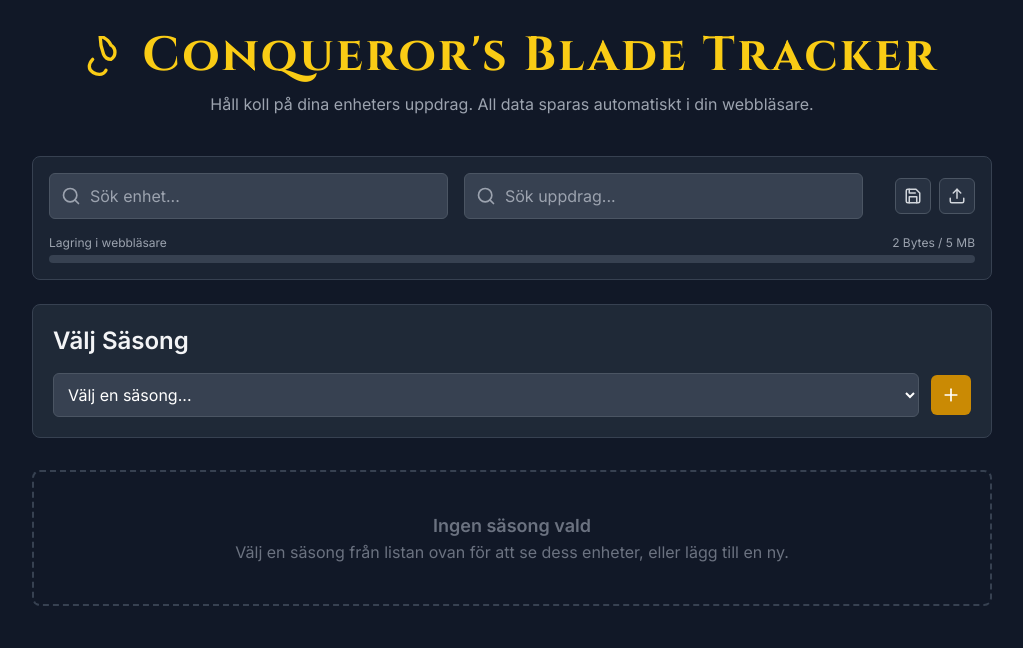
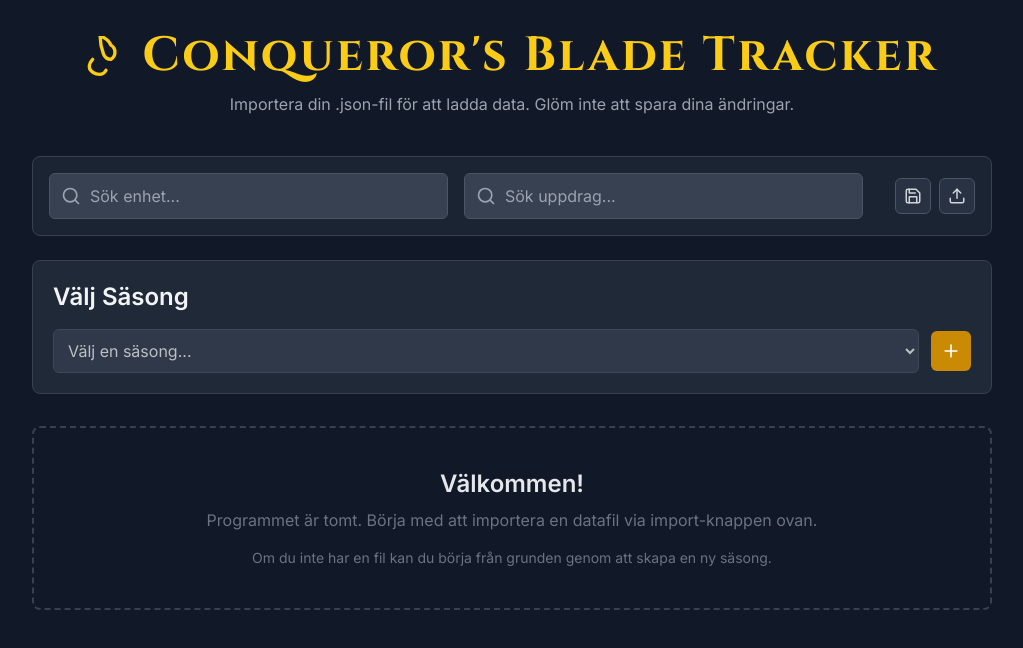
Before and after one commit to AnnFCakaSirMom/CB-Unit-quests, a React (Vite) app: page / in a window 1280 px wide. Shown: the top 648 px of the page, without its empty margins (128-1151 px from the left). Built offline with nearby package versions, Linux system fonts and the light colour scheme.

Commit message:
Tagit bort spara i localstorage

```diff
--- a/App.tsx
+++ b/App.tsx
@@ -1,15 +1,13 @@
-
 import React, { useState, useEffect, useMemo, useCallback } from 'react';
 import { Season, Unit, Quest } from './types';
-import { useLocalStorage } from './hooks/useLocalStorage';
 import { SaveIcon, UploadIcon, PlusIcon, EditIcon, DeleteIcon, SearchIcon, FlameIcon, CheckmarkIcon } from './components/Icons';
 
 // --- Main Application Component ---
 const App: React.FC = () => {
     // --- State Management ---
-    const [seasons, setSeasons] = useLocalStorage<Season[]>('cb_tracker_seasons', []);
-    const [activeSeasonId, setActiveSeasonId] = useLocalStorage<string | null>('cb_tracker_activeSeasonId', null);
-    const [activeUnitIds, setActiveUnitIds] = useLocalStorage<string[]>('cb_tracker_activeUnitIds', []);
+    const [seasons, setSeasons] = useState<Season[]>([]);
+    const [activeSeasonId, setActiveSeasonId] = useState<string | null>(null);
+    const [activeUnitIds, setActiveUnitIds] = useState<string[]>([]);
 
     const [unitSearchQuery, setUnitSearchQuery] = useState('');
     const [questSearchQuery, setQuestSearchQuery] = useState('');
@@ -189,7 +187,7 @@
                     <FlameIcon />
                     <h1 className="text-5xl font-cinzel font-bold text-yellow-400 tracking-wider">Conqueror's Blade Tracker</h1>
                 </div>
-                <p className="text-gray-400 mt-3">Håll koll på dina enheters uppdrag. All data sparas automatiskt i din webbläsare.</p>
+                <p className="text-gray-400 mt-3">Importera din .json-fil för att ladda data. Glöm inte att spara dina ändringar.</p>
             </header>
 
             {/* --- Data Management & Search --- */}
@@ -218,10 +216,6 @@
                         </button>
                     </div>
                 </div>
-                 {/* NEW: Storage Indicator */}
-                <div className="mt-4">
-                    <StorageIndicator data={seasons} />
-                </div>
             </div>
 
             {/* --- Season Selector --- */}
@@ -229,7 +223,7 @@
                  <div className="section-card bg-gray-800 border border-gray-700 p-5 rounded-lg mb-8">
                     <h2 className="text-2xl font-semibold mb-4 text-gray-100">Välj Säsong</h2>
                     <div className="flex flex-col sm:flex-row gap-3 items-center">
-                        <select value={activeSeasonId || ''} onChange={handleSeasonChange} className="flex-grow w-full bg-gray-700 text-white p-2.5 rounded-md border border-gray-600 focus:outline-none focus:ring-2 focus:ring-yellow-500">
+                        <select value={activeSeasonId || ''} onChange={handleSeasonChange} className="flex-grow w-full bg-gray-700 text-white p-2.5 rounded-md border border-gray-600 focus:outline-none focus:ring-2 focus:ring-yellow-500" disabled={seasons.length === 0}>
                             <option value="" disabled>Välj en säsong...</option>
                             {sortedSeasons.map(s => <option key={s.id} value={s.id}>{s.name}</option>)}
                         </select>
@@ -237,14 +231,20 @@
                         {activeSeason && <>
                             <button onClick={handleEditSeason} className="text-gray-500 hover:text-yellow-400 transition-colors p-2 rounded-full"><EditIcon /></button>
                             <button onClick={handleDeleteSeason} className="text-gray-500 hover:text-red-500 transition-colors p-2 rounded-full"><DeleteIcon /></button>
-                        </>}
+                        </> }
                     </div>
                  </div>
             )}
 
             {/* --- Main Content Area --- */}
             <main id="content-container" className="space-y-8">
-                {isSearching ? (
+                {seasons.length === 0 && !isSearching ? (
+                    <div className="text-center text-gray-500 border-2 border-dashed border-gray-700 p-10 rounded-lg">
+                        <h3 className="text-2xl font-semibold text-gray-200">Välkommen!</h3>
+                        <p className="mt-2">Programmet är tomt. Börja med att importera en datafil via import-knappen ovan.</p>
+                        <p className="mt-4 text-sm">Om du inte har en fil kan du börja från grunden genom att skapa en ny säsong.</p>
+                    </div>
+                ) : isSearching ? (
                     <SearchResultsView results={searchResults} setSeasons={handleSetSeasons} showEditModal={showEditModal} showConfirmModal={showConfirmModal} />
                 ) : (
                     <SeasonView season={activeSeason} activeUnitIds={activeUnitIds} setActiveUnitIds={setActiveUnitIds} setSeasons={handleSetSeasons} showEditModal={showEditModal} showConfirmModal={showConfirmModal}/>
@@ -531,48 +531,4 @@
     );
 };
 
-// --- NEW: Storage Indicator Component ---
-const StorageIndicator = ({ data }) => {
-    const limit = 5 * 1024 * 1024; // 5 MB in bytes
-
-    const sizeInBytes = useMemo(() => {
-        if (!data) return 0;
-        // Using Blob is a more accurate way to get byte size of UTF-8 string
-        return new Blob([JSON.stringify(data)]).size;
-    }, [data]);
-
-    const percentage = useMemo(() => (sizeInBytes / limit) * 100, [sizeInBytes, limit]);
-
-    const formatBytes = (bytes: number, decimals = 2) => {
-        if (bytes === 0) return '0 Bytes';
-        const k = 1024;
-        const dm = decimals < 0 ? 0 : decimals;
-        const sizes = ['Bytes', 'KB', 'MB', 'GB'];
-        const i = Math.floor(Math.log(bytes) / Math.log(k));
-        return parseFloat((bytes / Math.pow(k, i)).toFixed(dm)) + ' ' + sizes[i];
-    };
-
-    const progressBarColor = useMemo(() => {
-        if (percentage > 90) return 'bg-red-600';
-        if (percentage > 75) return 'bg-yellow-500';
-        return 'bg-green-600';
-    }, [percentage]);
-
-    return (
-        <div className="space-y-1">
-            <div className="flex justify-between text-xs text-gray-400">
-                <span>Lagring i webbläsare</span>
-                <span>{formatBytes(sizeInBytes)} / {formatBytes(limit)}</span>
-            </div>
-            <div className="w-full bg-gray-700 rounded-full h-2">
-                <div
-                    className={`h-2 rounded-full transition-all duration-500 ${progressBarColor}`}
-                    style={{ width: `${Math.min(percentage, 100)}%` }}
-                    title={`Använder ${percentage.toFixed(2)}% av lagringsutrymmet`}
-                ></div>
-            </div>
-        </div>
-    );
-};
-
 export default App;
```
Lines whose indentation alone changed are shown as unchanged.
